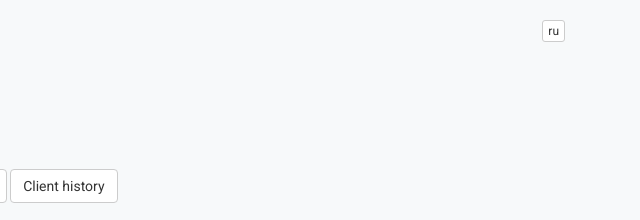
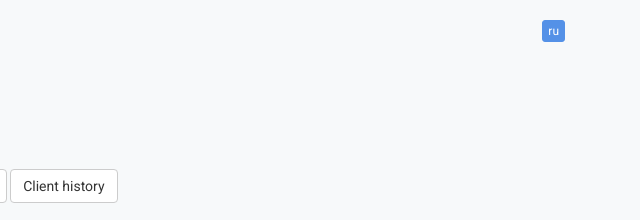
Before and after one commit to zorenko/trifit, a plain HTML site: page index-eng.html in a window 1280 px wide. Shown: the top 220 px of the page, 640-1280 px from the left. Drawn offline with Linux system fonts and the light colour scheme.

Commit message:
index update

```diff
--- a/index-eng.html
+++ b/index-eng.html
@@ -45,10 +45,7 @@
     <a class="btn btn-default" href="team.html">Team</a>
   </section>
 
-  <a href="index.html" class="btn btn-default btn-xs btn-lang">ru</a>
+  <a href="index.html" class="btn btn-primary btn-xs btn-lang">ru</a>
 </div>
-
-
-
 </body>
 </html>
```
Also changed, not shown: index.html (+1 -2 lines).
